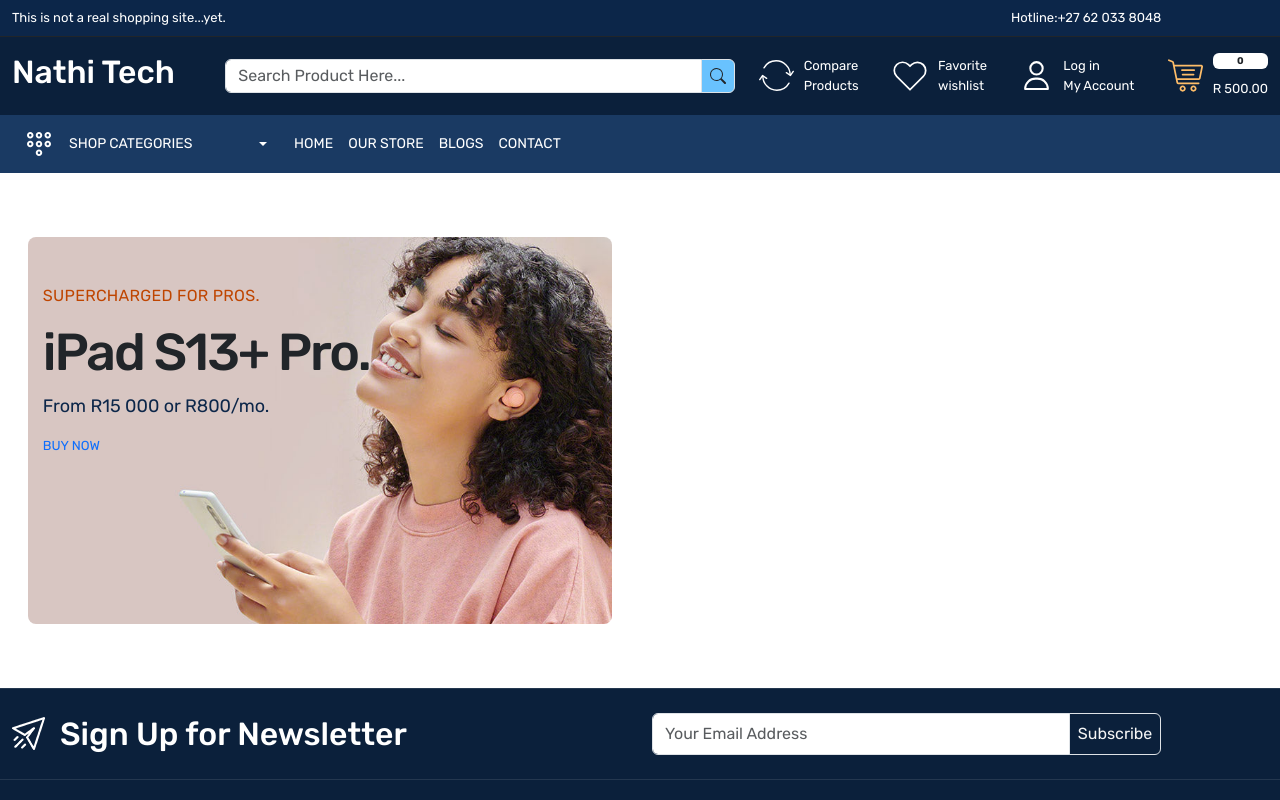
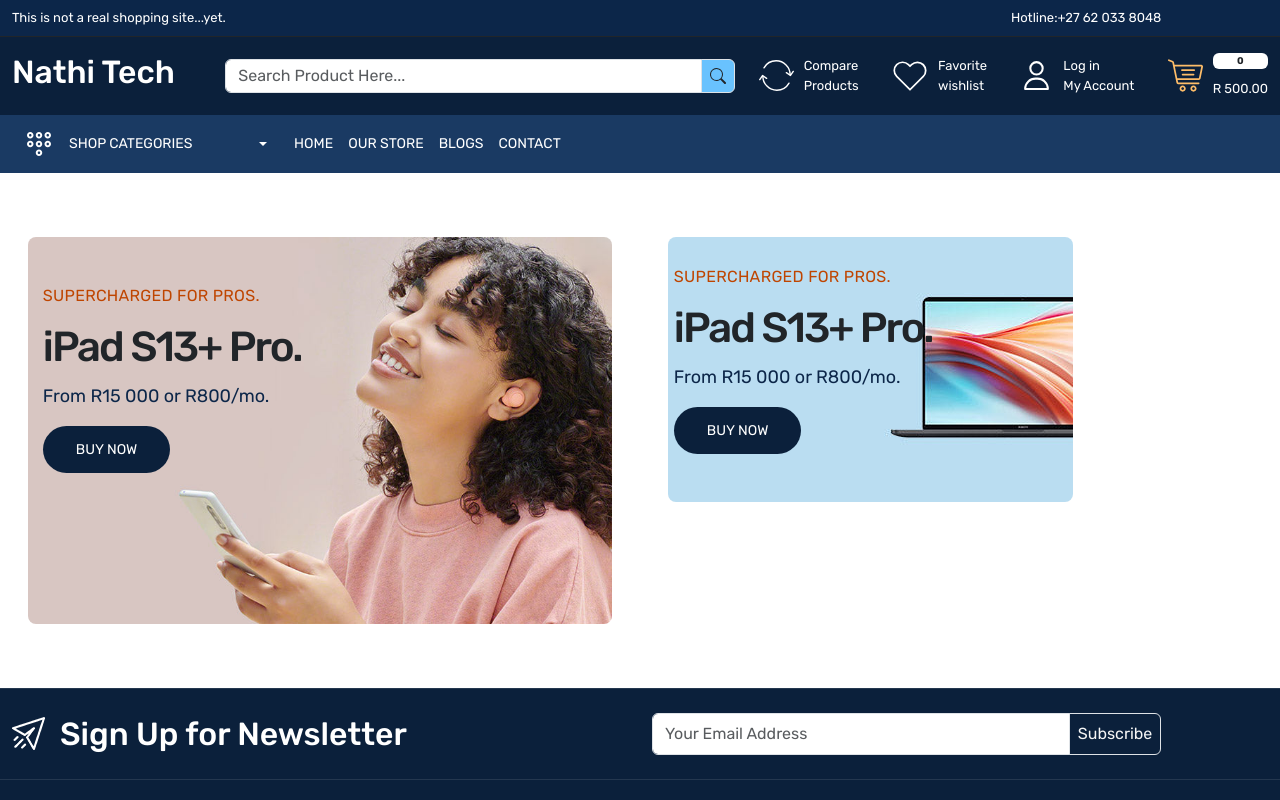
Before and after one commit to Inathi-M/Nathi-Tech, a React (Create React App) app: page / in a window 1280 px wide. Shown: the top 800 px of the page. Built offline with nearby package versions, Linux system fonts and the light colour scheme.

Commit message:
Adding second banner

```diff
--- a/src/App.css
+++ b/src/App.css
@@ -31,6 +31,18 @@
 }
 .gap-30 {
   gap: 30px;
+}
+
+.button {
+  background-color: var(--color-0b203b);
+  color: white;
+  font-size: 14px;
+  padding: 13px 33px;
+  border-radius: 25px;
+}
+.button:hover {
+  background-color: var(--color-bf4500);
+  color: var(--color-0b203b);
 }
 
 a {
@@ -105,8 +117,8 @@
   text-transform: uppercase;
 }
 .main-banner-content h5 {
-  font-size: 52px;
-  line-height: 64px;
+  font-size: 42px;
+  line-height: 54px;
   letter-spacing: -2px;
   font-weight: 500;
   padding: 0;
@@ -118,4 +130,32 @@
   letter-spacing: 0.4;
   color: var(--color-012a5f);
 }
+
+.small-banner-content {
+  top: 15%;
+  left: 5%;
+}
+.small-banner-content h4 {
+  font-size: 16px;
+  font-weight: 400;
+  line-height: 24px;
+  color: var(--color-bf4500);
+  margin: 0 0 12px;
+  letter-spacing: 0.3px;
+  text-transform: uppercase;
+}
+.small-banner-content h5 {
+  font-size: 42px;
+  line-height: 54px;
+  letter-spacing: -2px;
+  font-weight: 500;
+  padding: 0;
+  text-transform: none;
+}
+.small-banner-content p {
+  font-size: 18px;
+  line-height: 28px;
+  letter-spacing: 0.4;
+  color: var(--color-012a5f);
+}
 /*Home Part Ends Here*/
--- a/src/pages/Home.js
+++ b/src/pages/Home.js
@@ -17,11 +17,27 @@
                   <h4>SUPERCHARGED FOR PROS.</h4>
                   <h5>iPad S13+ Pro.</h5>
                   <p>From R15 000 or R800/mo.</p>
-                  <Link>BUY NOW</Link>
+                  <Link className="button">BUY NOW</Link>
                 </div>
               </div>
             </div>
-            <div className="col-6"></div>
+            <div className="col-6">
+              <div className="d-flex flex-wrap justify-content-between align-items-center">
+                <div className="small-banner position-relative  p-3">
+                  <img
+                    src="images/catbanner-01.jpg"
+                    className="img-fluid rounded-3"
+                    alt="main banner"
+                  />
+                  <div className="small-banner-content position-absolute ">
+                    <h4>SUPERCHARGED FOR PROS.</h4>
+                    <h5>iPad S13+ Pro.</h5>
+                    <p>From R15 000 or R800/mo.</p>
+                    <Link className="button">BUY NOW</Link>
+                  </div>
+                </div>
+              </div>
+            </div>
           </div>
         </div>
       </section>
```
